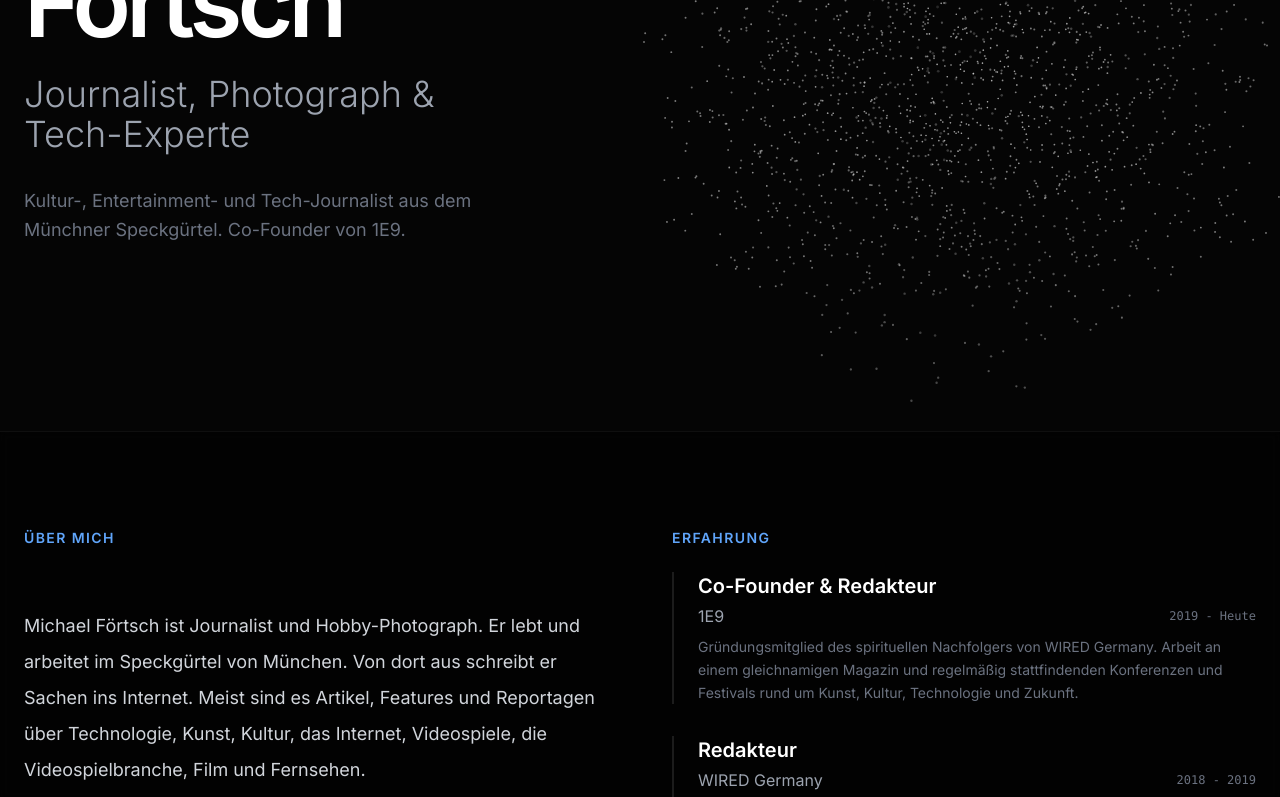
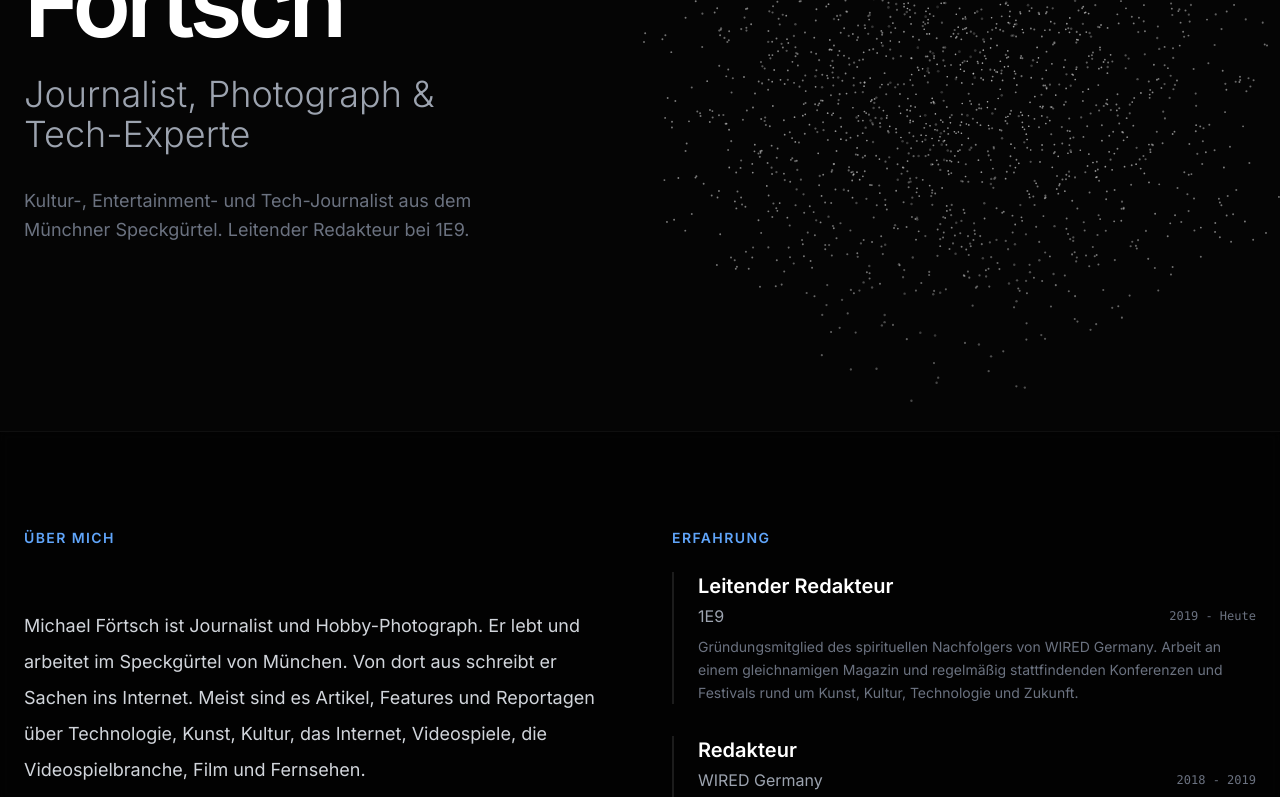
Before and after one commit to micha42-dot/michaelfoertsch.github.io, a React (Vite) app: page / in a window 1280 px wide. Shown: the part 369-1166 px from the top of the page. Built offline with nearby package versions, Linux system fonts and the light colour scheme.

Commit message:
Update constants.ts

```diff
--- a/constants.ts
+++ b/constants.ts
@@ -10,7 +10,7 @@ export const HERO_CONTENT = {
   greeting: "Hallo, ich bin",
   name: "Michael Förtsch",
   role: "Journalist, Photograph & Tech-Experte",
-  tagline: "Kultur-, Entertainment- und Tech-Journalist aus dem Münchner Speckgürtel. Co-Founder von 1E9.",
+  tagline: "Kultur-, Entertainment- und Tech-Journalist aus dem Münchner Speckgürtel. Leitender Redakteur bei 1E9.",
 };
 
 export const ABOUT_CONTENT = `
@@ -22,7 +22,7 @@ Dafür experimentiert er auch ganz gerne mit "neuen Technologien" wie Künstlich
 export const EXPERIENCES: Experience[] = [
   {
     id: '1',
-    role: 'Co-Founder & Redakteur',
+    role: 'Leitender Redakteur',
     company: '1E9',
     period: '2019 - Heute',
     description: 'Gründungsmitglied des spirituellen Nachfolgers von WIRED Germany. Arbeit an einem gleichnamigen Magazin und regelmäßig stattfindenden Konferenzen und Festivals rund um Kunst, Kultur, Technologie und Zukunft.',
```
